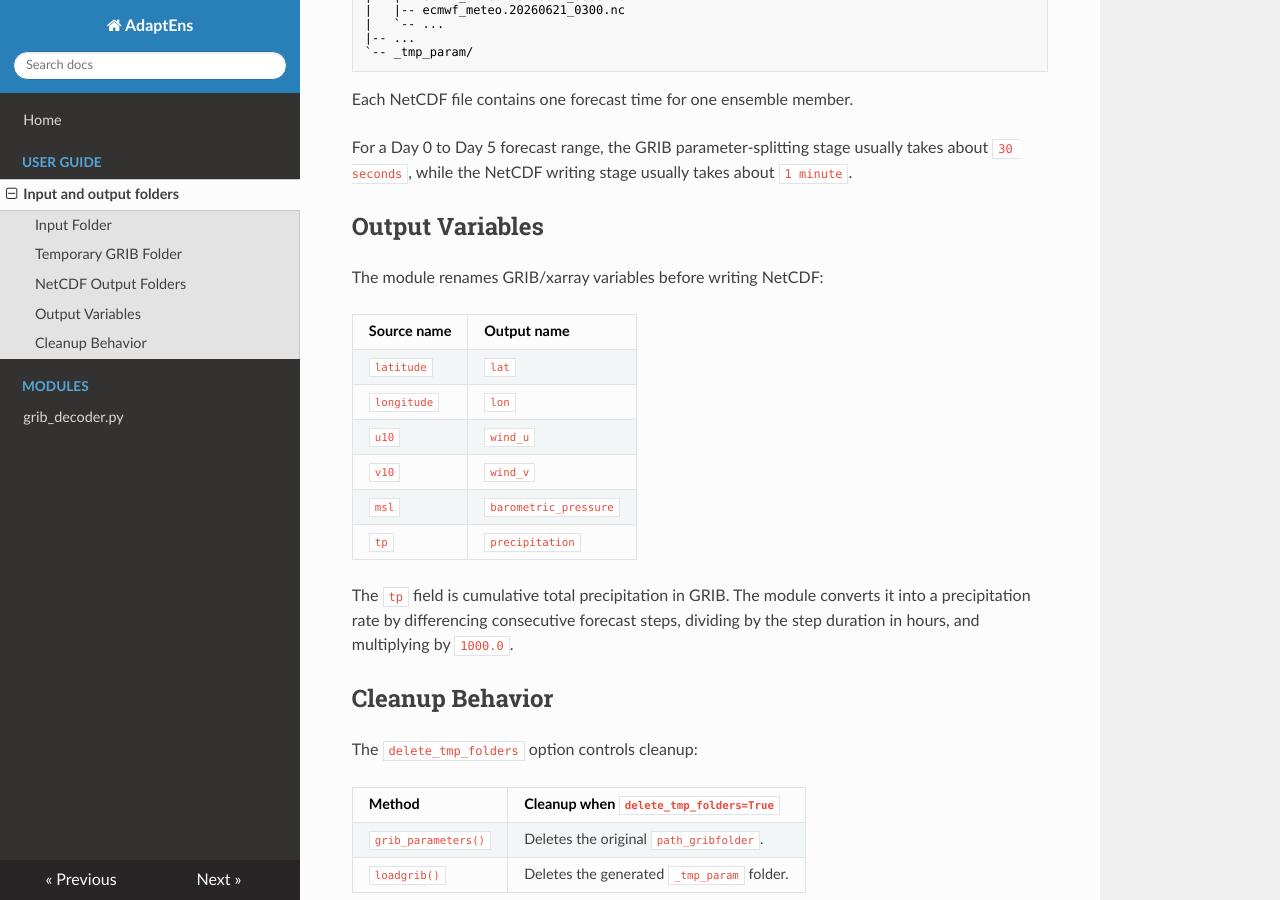
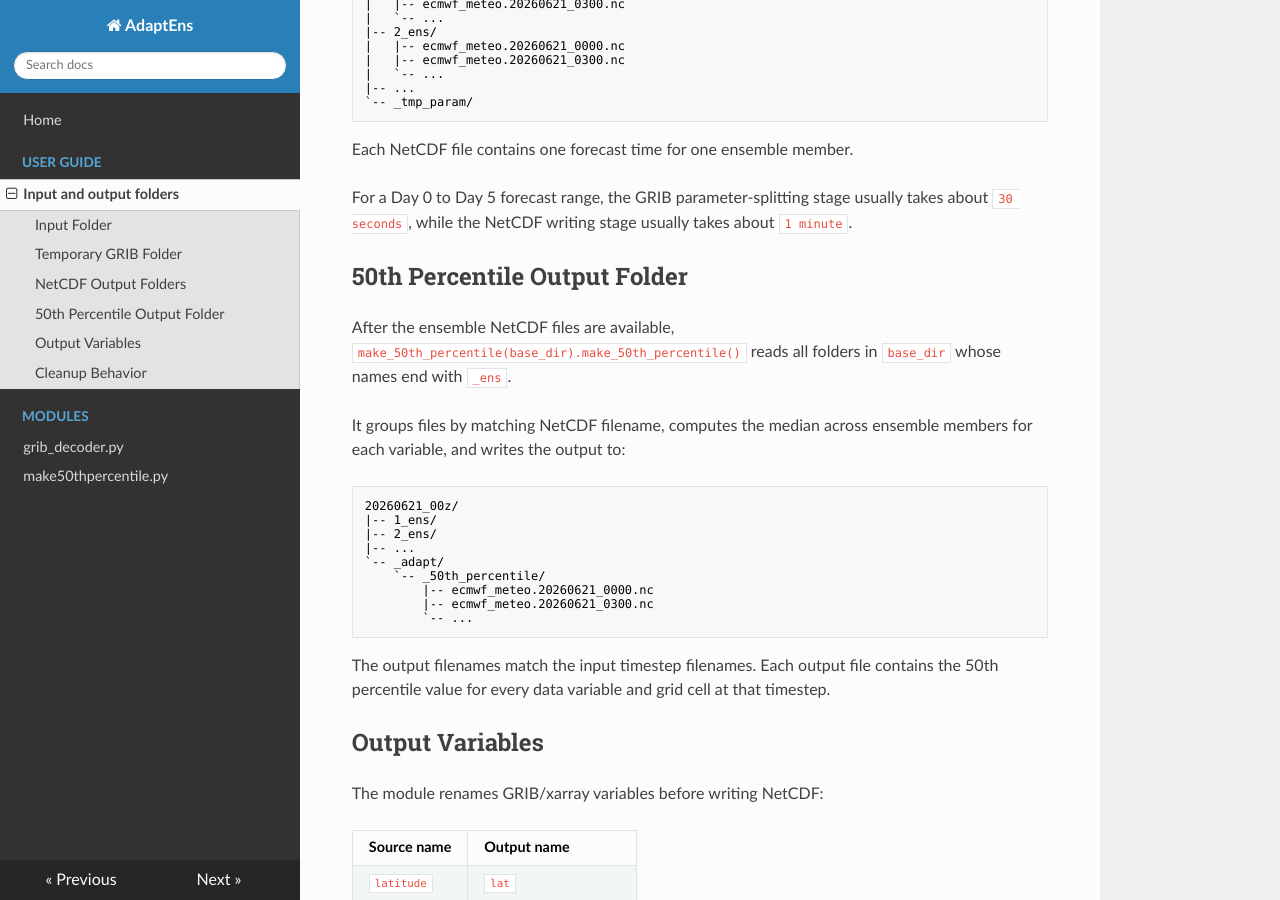
Before and after one commit to ovwankenobi/AdaptEns, an MkDocs documentation site: the page built from docs/user-guide/folder-structure.md, in a window 1280 px wide and 900 px high, scrolled down 1627 px. Built offline with MkDocs 1.6.1, drawn with Linux system fonts in a browser that asks for light colours; nearby versions of some CDN libraries; some of the changed text lies outside the part shown.

Commit message:
mad coudmentation

````diff
--- a/docs/user-guide/folder-structure.md
+++ b/docs/user-guide/folder-structure.md
@@ -1,6 +1,6 @@
 # Input and Output Folder Structure
 
-`grib_decoder.py` expects a folder containing ECMWF GRIB files. The parent folder of that GRIB input folder becomes the working directory for temporary files and NetCDF outputs.
+`grib_decoder.py` expects a folder containing ECMWF GRIB files. The parent folder of that GRIB input folder becomes the working directory for temporary files and NetCDF outputs. `make50thpercentile.py` then reads those ensemble NetCDF output folders and writes median products under `_adapt`.
 
 ## Input Folder
 
@@ -79,6 +79,26 @@ Each NetCDF file contains one forecast time for one ensemble member.
 
 For a Day 0 to Day 5 forecast range, the GRIB parameter-splitting stage usually takes about `30 seconds`, while the NetCDF writing stage usually takes about `1 minute`.
 
+## 50th Percentile Output Folder
+
+After the ensemble NetCDF files are available, `make_50th_percentile(base_dir).make_50th_percentile()` reads all folders in `base_dir` whose names end with `_ens`.
+
+It groups files by matching NetCDF filename, computes the median across ensemble members for each variable, and writes the output to:
+
+```text
+20260621_00z/
+|-- 1_ens/
+|-- 2_ens/
+|-- ...
+`-- _adapt/
+    `-- _50th_percentile/
+        |-- ecmwf_meteo.20260621_0000.nc
+        |-- ecmwf_meteo.20260621_0300.nc
+        `-- ...
+```
+
+The output filenames match the input timestep filenames. Each output file contains the 50th percentile value for every data variable and grid cell at that timestep.
+
 ## Output Variables
 
 The module renames GRIB/xarray variables before writing NetCDF:
--- a/mkdocs.yml
+++ b/mkdocs.yml
@@ -11,6 +11,7 @@ nav:
       - Input and output folders: user-guide/folder-structure.md
   - Modules:
       - grib_decoder.py: modules/grib_decoder.md
+      - make50thpercentile.py: modules/make50thpercentile.md
 
 markdown_extensions:
   - admonition
````
Also changed, not shown: docs/index.md (+8 -1 lines), docs/modules/make50thpercentile.md (added, +177 -0 lines).
